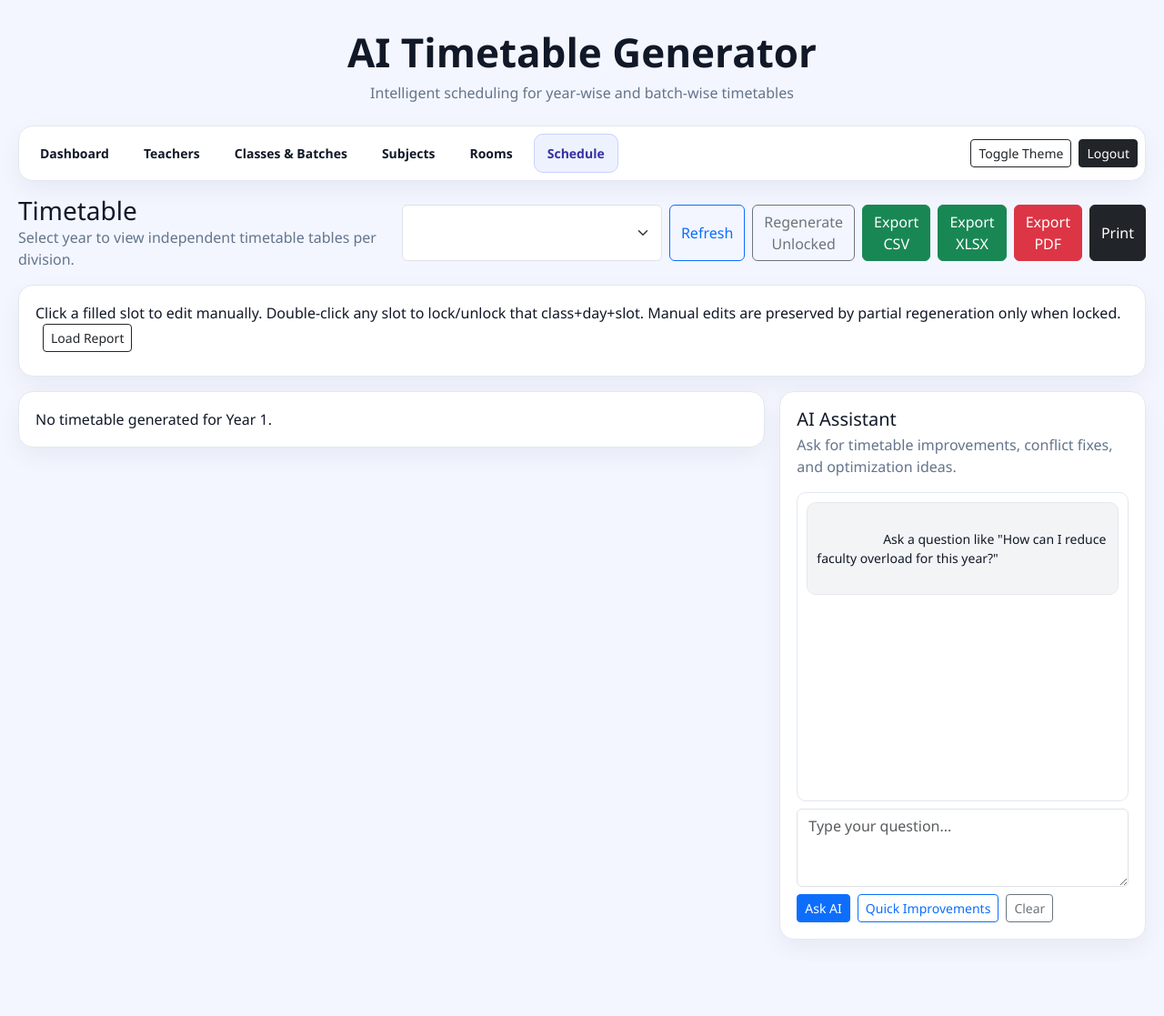
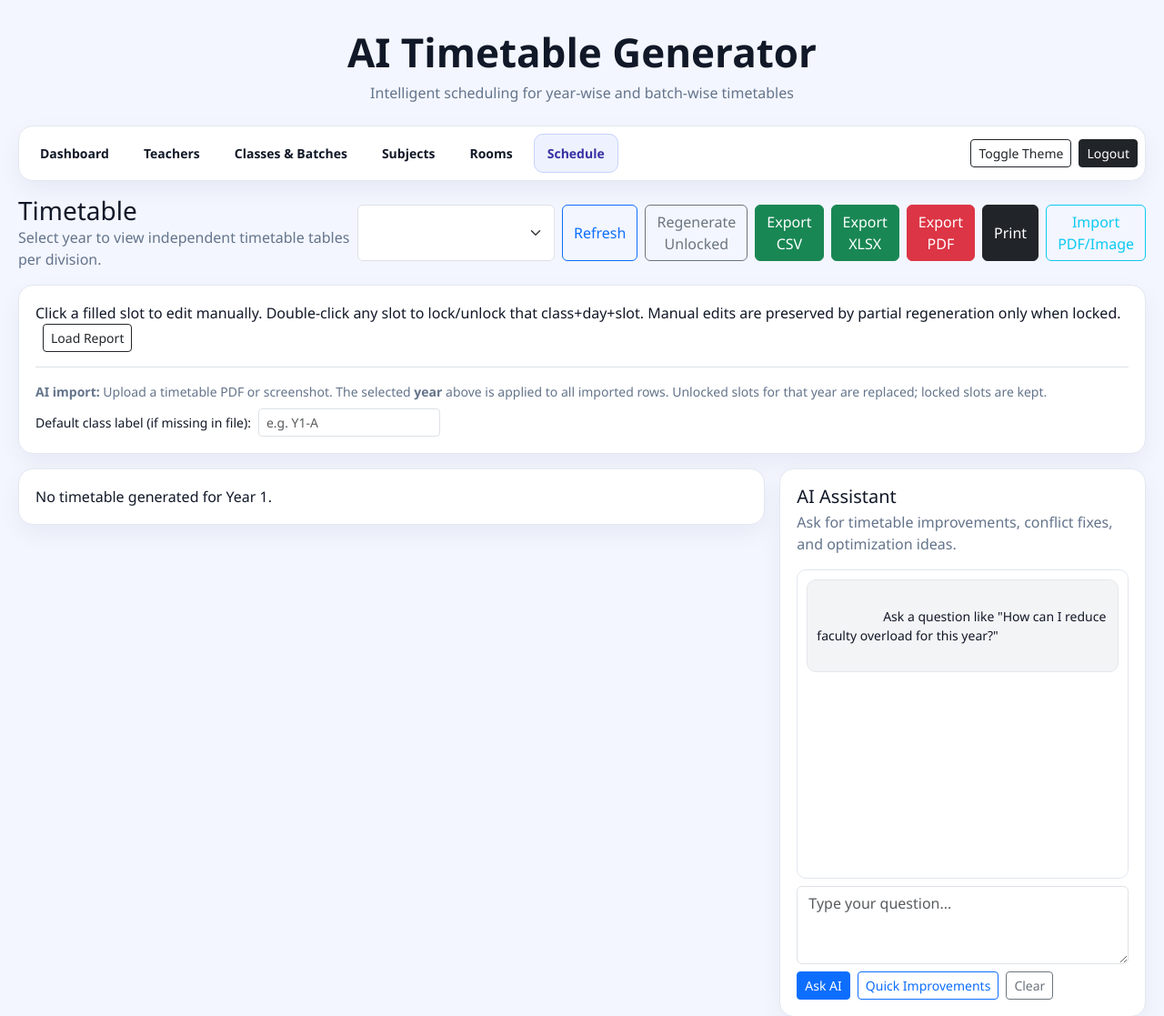
Before and after one commit to Devendraa500/Ai-Based-Timetable-generator, a Flask app: page /timetable in a window 1280 px wide. Shown: the top 1117 px of the page at 91% size. Before the commit the page ends 1033 px from the top, so only its background shows below. Run offline with Flask 3, Linux system fonts and the light colour scheme; the visitor is signed in with stand-in values (Sample User, id 1); data that the repository does not hold is empty.

Commit message:
tt export from image or pdf

```diff
--- a/app.py
+++ b/app.py
@@ -3,12 +3,14 @@ import duckdb
 import os
 import json
 import csv
+import re
 from functools import wraps
 from dotenv import load_dotenv
-from llm import generate_response
+from llm import generate_response, extract_timetable_from_upload
 
 load_dotenv()
 app = Flask(__name__)
+app.config["MAX_CONTENT_LENGTH"] = 10 * 1024 * 1024
 app.secret_key = os.getenv("APP_SECRET", "smart-timetable-secret")
 os.makedirs("database", exist_ok=True)
 con = duckdb.connect("database/db.duckdb")
@@ -22,6 +24,146 @@ SLOTS = [
     "14:00-15:00",
     "15:00-16:00",
 ]
+
+
+def _normalize_day(raw):
+    if raw is None:
+        return None
+    s = str(raw).strip().lower().replace(".", "")
+    if not s:
+        return None
+    aliases = {
+        "mon": "Monday",
+        "monday": "Monday",
+        "tue": "Tuesday",
+        "tues": "Tuesday",
+        "tuesday": "Tuesday",
+        "wed": "Wednesday",
+        "wednesday": "Wednesday",
+        "thu": "Thursday",
+        "thur": "Thursday",
+        "thurs": "Thursday",
+        "thursday": "Thursday",
+        "fri": "Friday",
+        "friday": "Friday",
+    }
+    if s in aliases:
+        return aliases[s]
+    for d in DAYS:
+        dl = d.lower()
+        if dl == s or dl.startswith(s[:3]):
+            return d
+    return None
+
+
+def _resolve_slot_index(entry):
+    si = entry.get("slot_index")
+    if si is not None and si != "":
+        try:
+            i = int(float(si))
+            if 0 <= i < len(SLOTS):
+                return i
+        except (TypeError, ValueError):
+            pass
+    tl = (entry.get("time_label") or entry.get("time_slot") or str(entry.get("time") or "")).strip()
+    for i, label in enumerate(SLOTS):
+        if label == tl or (tl and label in tl):
+            return i
+        if tl and label.split("-")[0].strip() in tl:
+            return i
+    m = re.search(r"(\d{1,2})\s*:\s*(\d{2})", tl)
+    if m:
+        tmin = int(m.group(1)) * 60 + int(m.group(2))
+        starts = [9 * 60, 10 * 60, 11 * 60, 13 * 60, 14 * 60, 15 * 60]
+        best_i, best_dist = 0, 10**9
+        for i, st in enumerate(starts):
+            dist = abs(tmin - st)
+            if dist < best_dist:
+                best_dist = dist
+                best_i = i
+        if best_dist <= 45:
+            return best_i
+    return None
+
+
+def _apply_extracted_timetable(year, entries, default_class_name):
+    warnings = []
+    default_class_name = (default_class_name or "").strip()
+    normalized = []
+    for e in entries:
+        if not isinstance(e, dict):
+            continue
+        class_name = (e.get("class_name") or "").strip() or default_class_name
+        if not class_name:
+            continue
+        day = _normalize_day(e.get("day"))
+        if not day:
+            continue
+        slot_index = _resolve_slot_index(e)
+        if slot_index is None:
+            continue
+        subject = (e.get("subject") or "").strip()
+        if not subject:
+            continue
+        normalized.append(
+            {
+                "class_name": class_name,
+                "day": day,
+                "slot_index": slot_index,
+                "subject": subject,
+                "faculty": (e.get("faculty") or "").strip(),
+                "room": (e.get("room") or "").strip(),
+                "batch_name": (e.get("batch_name") or "").strip(),
+                "is_lab": bool(e.get("is_lab", False)),
+            }
+        )
+
+    if not normalized:
+        if not default_class_name:
+            warnings.append("No rows imported. Set a default class name if the file has no class column.")
+        else:
+            warnings.append("No valid rows after parsing. Check day names and time slots.")
+        return 0, 0, len(entries or []), warnings
+
+    by_key = {}
+    for row in normalized:
+        k = (row["class_name"], row["day"], row["slot_index"])
+        by_key[k] = row
+    rows = list(by_key.values())
+
+    con.execute("DELETE FROM timetable WHERE locked=FALSE AND year=?", [year])
+    next_id = con.execute("SELECT COALESCE(MAX(id),0)+1 FROM timetable").fetchone()[0]
+    inserted = 0
+    for row in rows:
+        con.execute(
+            """
+            INSERT INTO timetable (
+                id,class,faculty,subject,room,day,time_slot,locked,year,class_name,batch_name,slot_index,slot_label,is_lab,is_manual
+            ) VALUES (?,?,?,?,?,?,?,?,?,?,?,?,?,?,?)
+            """,
+            [
+                next_id,
+                row["class_name"],
+                row["faculty"],
+                row["subject"],
+                row["room"],
+                row["day"],
+                SLOTS[row["slot_index"]],
+                False,
+                year,
+                row["class_name"],
+                row["batch_name"],
+                row["slot_index"],
+                SLOTS[row["slot_index"]],
+                row["is_lab"],
+                True,
+            ],
+        )
+        next_id += 1
+        inserted += 1
+
+    skipped = max(0, len(entries) - len(normalized))
+    return inserted, len(rows), skipped, warnings
 
 
 def _table_columns(table_name):
@@ -1164,6 +1306,49 @@ Response format:
     return jsonify({"scope_year": selected_year, "question": user_question, "answer": answer})
 
 
+@app.route("/import_timetable_file", methods=["POST"])
+@login_required
+def import_timetable_file():
+    if "file" not in request.files:
+        return jsonify({"error": "file is required"}), 400
+    f = request.files["file"]
+    if not f or not f.filename:
+        return jsonify({"error": "empty file"}), 400
+
+    year_raw = request.form.get("year")
+    try:
+        year = int(year_raw) if year_raw is not None and str(year_raw).strip() != "" else None
+    except (TypeError, ValueError):
+        year = None
+    if year is None:
+        return jsonify({"error": "year is required"}), 400
+
+    default_class_name = (request.form.get("default_class_name") or "").strip()
+
+    raw = f.read()
+    if not raw:
+        return jsonify({"error": "empty file"}), 400
+
+    parsed, err = extract_timetable_from_upload(raw, f.filename, f.mimetype)
+    if err:
+        return jsonify({"error": err}), 400
+
+    entries = parsed.get("entries")
+    if not isinstance(entries, list) or not entries:
+        return jsonify({"error": "Model returned no usable entries", "hint": str(parsed)[:500]}), 400
+
+    inserted, unique_slots, skipped_parse, warnings = _apply_extracted_timetable(year, entries, default_class_name)
+    return jsonify(
+        {
+            "inserted": inserted,
+            "unique_slots": unique_slots,
+            "skipped_parse": skipped_parse,
+            "warnings": warnings,
+            "extracted_count": len(entries),
+        }
+    )
+
+
 @app.route("/toggle_lock", methods=["POST"])
 @login_required
 def toggle_lock():
@@ -1221,6 +1406,11 @@ def manual_edit_slot():
     return jsonify({"status": "ok", "message": "Manual slot updated"})
 
 
+@app.errorhandler(413)
+def request_entity_too_large(_e):
+    return jsonify({"error": "File too large (max 10 MB)"}), 413
+
+
 if __name__ == "__main__":
     init_db()
     app.run(debug=True, use_reloader=False)
--- a/requirements.txt
+++ b/requirements.txt
@@ -4,3 +4,6 @@ openai
 python-dotenv
 openpyxl
 reportlab
+pymupdf
+Pillow
+google-generativeai
--- a/templates/timetable.html
+++ b/templates/timetable.html
@@ -13,6 +13,8 @@
         <button class="btn btn-success" onclick="downloadXLSX()">Export XLSX</button>
         <button class="btn btn-danger" onclick="downloadPDF()">Export PDF</button>
         <button class="btn btn-dark" onclick="window.print()">Print</button>
+        <input type="file" id="timetableImportFile" class="d-none" accept=".pdf,image/png,image/jpeg,image/webp,image/gif" onchange="importTimetableFromFile()">
+        <button type="button" class="btn btn-outline-info" onclick="document.getElementById('timetableImportFile').click()" title="Uses OpenAI or Gemini vision (API key)">Import PDF/Image</button>
     </div>
 </div>
 <div class="card-box mb-3">
@@ -20,6 +22,16 @@
     Manual edits are preserved by partial regeneration only when locked.
     <button class="btn btn-sm btn-outline-dark ms-2" onclick="loadReports()">Load Report</button>
     <div id="reportBox" class="mt-2"></div>
+    <div class="mt-3 pt-3 border-top">
+        <div class="muted small mb-2">
+            <b>AI import:</b> Upload a timetable PDF or screenshot. The selected <b>year</b> above is applied to all imported rows.
+            Unlocked slots for that year are replaced; locked slots are kept.
+        </div>
+        <div class="d-flex flex-wrap gap-2 align-items-center">
+            <label class="small mb-0">Default class label (if missing in file):</label>
+            <input type="text" id="defaultClassImport" class="form-control form-control-sm" style="max-width:200px" placeholder="e.g. Y1-A">
+        </div>
+    </div>
 </div>
 
 <div class="row g-3">
@@ -242,6 +254,39 @@ reportBox.innerHTML = `
 });
 }
 
+function importTimetableFromFile(){
+const inp = document.getElementById("timetableImportFile");
+if(!inp.files || !inp.files[0]) return;
+const fd = new FormData();
+fd.append("file", inp.files[0]);
+fd.append("year", yearSelect.value || "1");
+const dc = (document.getElementById("defaultClassImport").value || "").trim();
+if(dc) fd.append("default_class_name", dc);
+fetch("/import_timetable_file", { method: "POST", body: fd })
+.then(async r=>{
+let data = {};
+try { data = await r.json(); } catch (_) {}
+return { ok: r.ok, data };
+})
+.then(({ ok, data })=>{
+inp.value = "";
+if(!ok || data.error){
+    alert("Import failed: " + (data.error || "Unknown error"));
+    return;
+}
+let msg = `Imported ${data.inserted} row(s) into ${data.unique_slots || 0} unique class/day/slot cell(s). Model returned ${data.extracted_count || 0} entries; skipped/invalid: ${data.skipped_parse || 0}.`;
+if(data.warnings && data.warnings.length){
+    msg += "\n\n" + data.warnings.join("\n");
+}
+alert(msg);
+loadTable();
+})
+.catch(()=>{
+inp.value = "";
+alert("Import request failed.");
+});
+}
+
 function appendAIMessage(role, text){
 const chat = document.getElementById("aiChat");
 const div = document.createElement("div");
```
Also changed, not shown: llm.py (+169 -2 lines), README.md.
